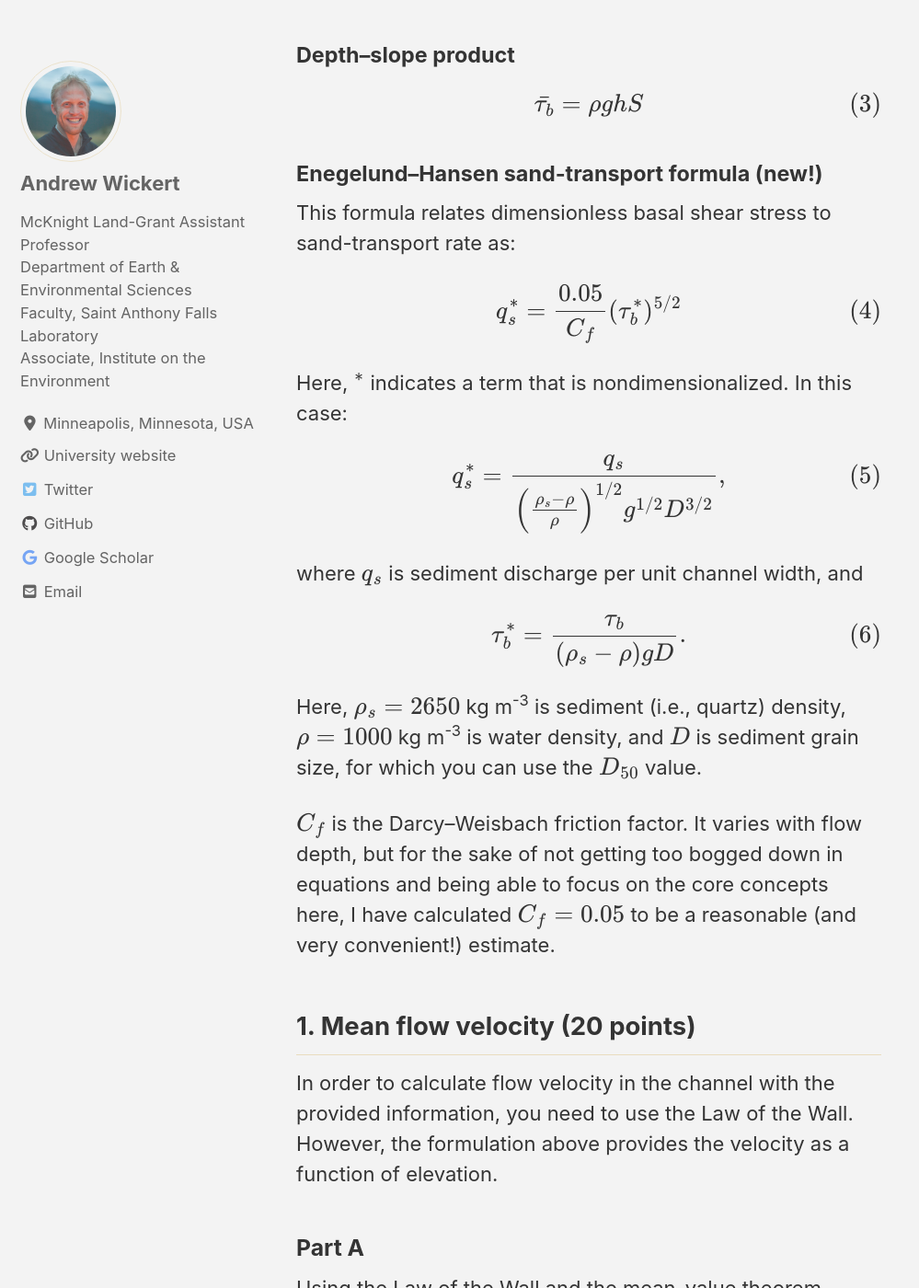
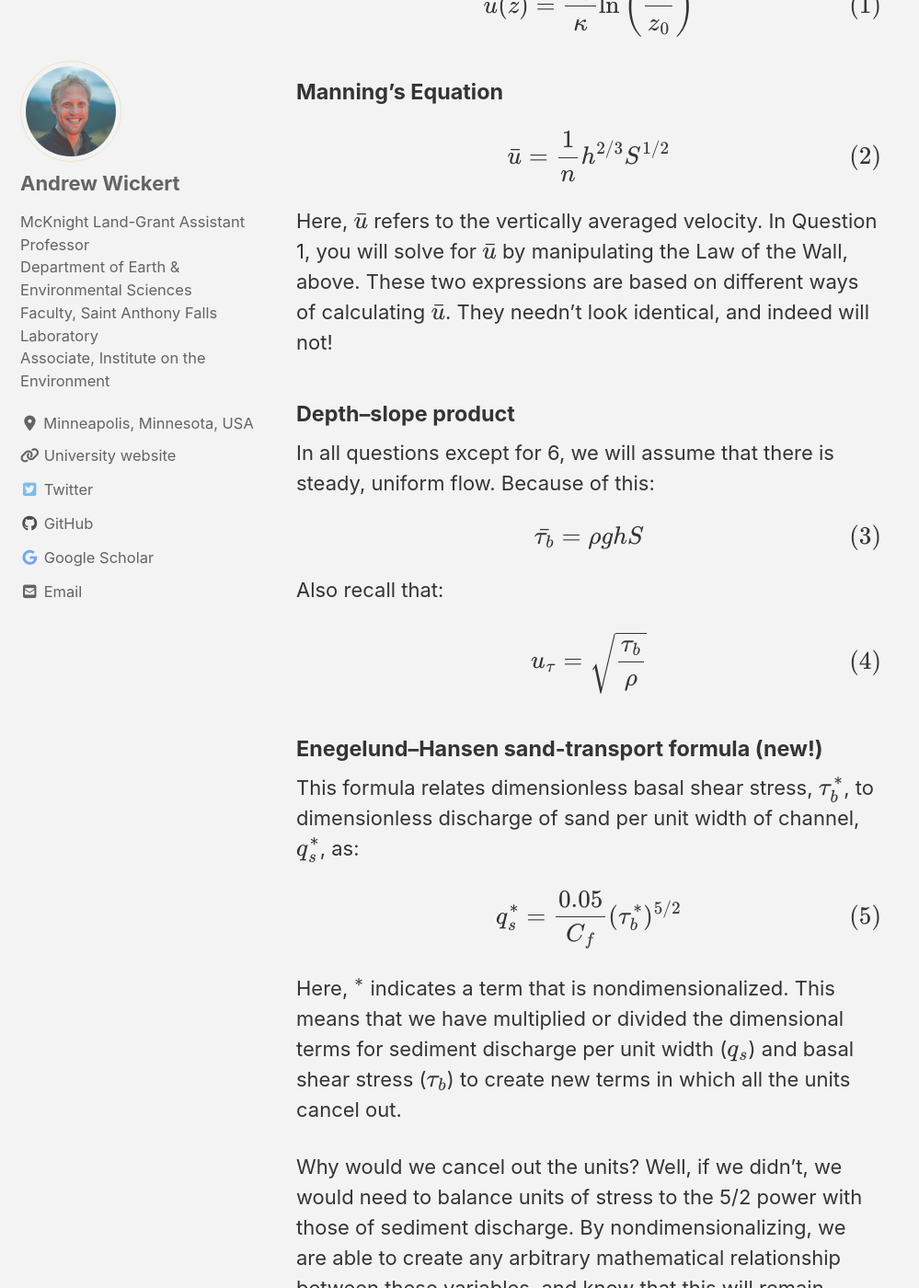
Before and after one commit to GeomorphOnline/GeomorphOnline.github.io, a Jekyll site: the page built from lessons/_hydraulics/pset_rating_curves.md, in a window 1280 px wide and 1400 px high, scrolled down 2901 px. Shown: the whole window at 92% size, without its empty margins (0-999 px from the left). Built offline with Jekyll 4.4.1, drawn with Linux system fonts in a browser that asks for light colours; cached includes are drawn as plain includes; nearby versions of some CDN libraries; formulas are drawn with MathJax 3; some of the changed text lies outside the part shown.

Commit message:
Dimensionless number and variable explanations.

```diff
--- a/lessons/_hydraulics/pset_rating_curves.md
+++ b/lessons/_hydraulics/pset_rating_curves.md
@@ -31,17 +31,17 @@
 
 Approximately rectangular.
 
-* 50 m wide
-* 2 m deep
-* Slope of 0.0005
+* 50 m wide ($$b$$)
+* 2 m deep (this is the bankfull flow depth, referred to in the notes as $$h_{bf}$$)
+* Slope of 0.0005 ($$S$$)
 * Sandy bed with bedforms; the combination of flow resistance against these and the individual sand grains gives a bed-roughness length $z_0 = 1$ mm (Law of the Wall)
-* Median sand grain size $$D_{50}$$ = 0.5 mm
+* Median sand grain size $$D_{50}$$ = 0.5 mm. You may use this in place of the generic grain size, $$D$$, wherever it is requested.
 
 ### Floodplain characteristics
 
 * Perfectly planar
-* Slope of 0.0007 (slightly steeper than the channel because of the lack of sinuosity)
-* 1 km wide valley floor (note: this *includes* the width of the channel; subtract the channel width to find the width of the floodplain alone)
+* Slope of 0.0007 (slightly steeper than the channel because of the lack of sinuosity). This is also "$$S$$", but here is used only with the Manning Equation for flow velocity over the floodplain. The channel slope, above, should be used for sediment-transport calculations.
+* 1 km wide valley floor, $$B$$. (Note: this *includes* the width of the channel; subtract the channel width to find the width of the floodplain alone)
 * Mostly covered in light brush and trees; this is a place with strong flow seasonality, with little to no flow during winter, so overbank events will happen during summer. Recall the [Manning's *n* table](http://www.fsl.orst.edu/geowater/FX3/help/8_Hydraulic_Reference/Mannings_n_Tables.htm) <!-- use the typical value of 0.060 -->
 
 ### Important equations to recall
@@ -54,17 +54,29 @@
 
 $$\bar{u} = \frac{1}{n} h^{2/3} S^{1/2}$$
 
+Here, $$\bar{u}$$ refers to the vertically averaged velocity. In Question 1, you will solve for $$\bar{u}$$ by manipulating the Law of the Wall, above. These two expressions are based on different ways of calculating $$\bar{u}$$. They needn't look identical, and indeed will not!
+
 #### Depth--slope product
+
+In all questions except for 6, we will assume that there is steady, uniform flow. Because of this:
 
 $$\bar{\tau_b} = \rho g h S$$
 
+Also recall that:
+
+$$u_\tau = \sqrt{ \frac{\tau_b}{\rho} }$$
+
 #### Enegelund--Hansen sand-transport formula (new!)
 
-This formula relates dimensionless basal shear stress to sand-transport rate as:
+This formula relates dimensionless basal shear stress, $$\tau_b^* $$, to dimensionless discharge of sand per unit width of channel, $$q_s^* $$, as:
 
 $$q_s^* = \frac{0.05}{C_f} ( \tau_b^* )^{5/2}$$
 
-Here, $$^* $$ indicates a term that is nondimensionalized. In this case:
+Here, $$^* $$ indicates a term that is nondimensionalized. This means that we have multiplied or divided the dimensional terms for sediment discharge per unit width ($$q_s$$) and basal shear stress ($$\tau_b$$) to create new terms in which all the units cancel out.
+
+Why would we cancel out the units? Well, if we didn't, we would need to balance units of stress to the 5/2 power with those of sediment discharge. By nondimensionalizing, we are able to create any arbitrary mathematical relationship between these variables, and know that this will remain dimensionally consistent.
+
+In this case:
 
 $$q_s^* = \frac{q_s}{\left(\frac{\rho_s - \rho}{\rho}\right)^{1/2} g^{1/2} D^{3/2}},$$
 
@@ -76,6 +88,13 @@
 
 $$C_f$$ is the Darcy--Weisbach friction factor. It varies with flow depth, but for the sake of not getting too bogged down in equations and being able to focus on the core concepts here, I have calculated $$C_f = 0.05$$ to be a reasonable (and very convenient!) estimate.
 
+$$\tau_b^* $$ provides a good demonstration of why we nondimensionalize. Conceptually, extra shear stress pushes on the grains and increases the possibility that they be entrained in the flow. On the other hand, grains that are heavier -- which scales with their submerged density ($$\rho_s - \rho$$), diameter ($$D$$), and the gravitational acceleration ($$g$$) -- are more stable. Thus one can also view $$\tau_b^* $$ as:
+
+$$\tau_b^* = \frac{\text{Strength of flow pushing grains to move}}{\text{Grain stability}}.$$
+
+As you can see, ***nondimensionalization is our way of lumping opposing drivers in the same term in order to create intuitive variables that may be combined easily with one another***.
+
+You'll just have to trust me for now that this conceptual argument works in terms of the formal physics as well. Alternatively, you can read the derivation of the force balance on a grain written by [Wiberg and Smith, 1987](https://agupubs.onlinelibrary.wiley.com/doi/abs/10.1029/WR023i008p01471)).
 
 ## 1. Mean flow velocity (20 points)
 
```
